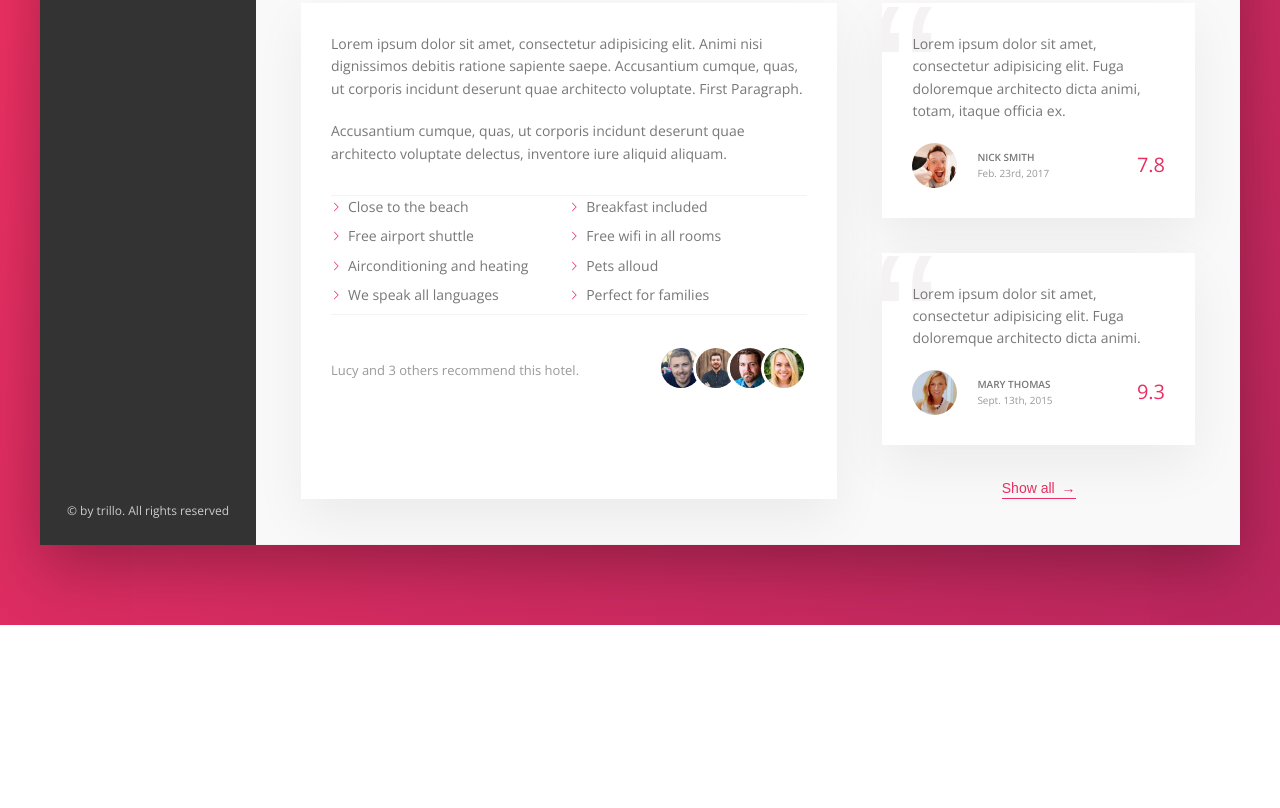
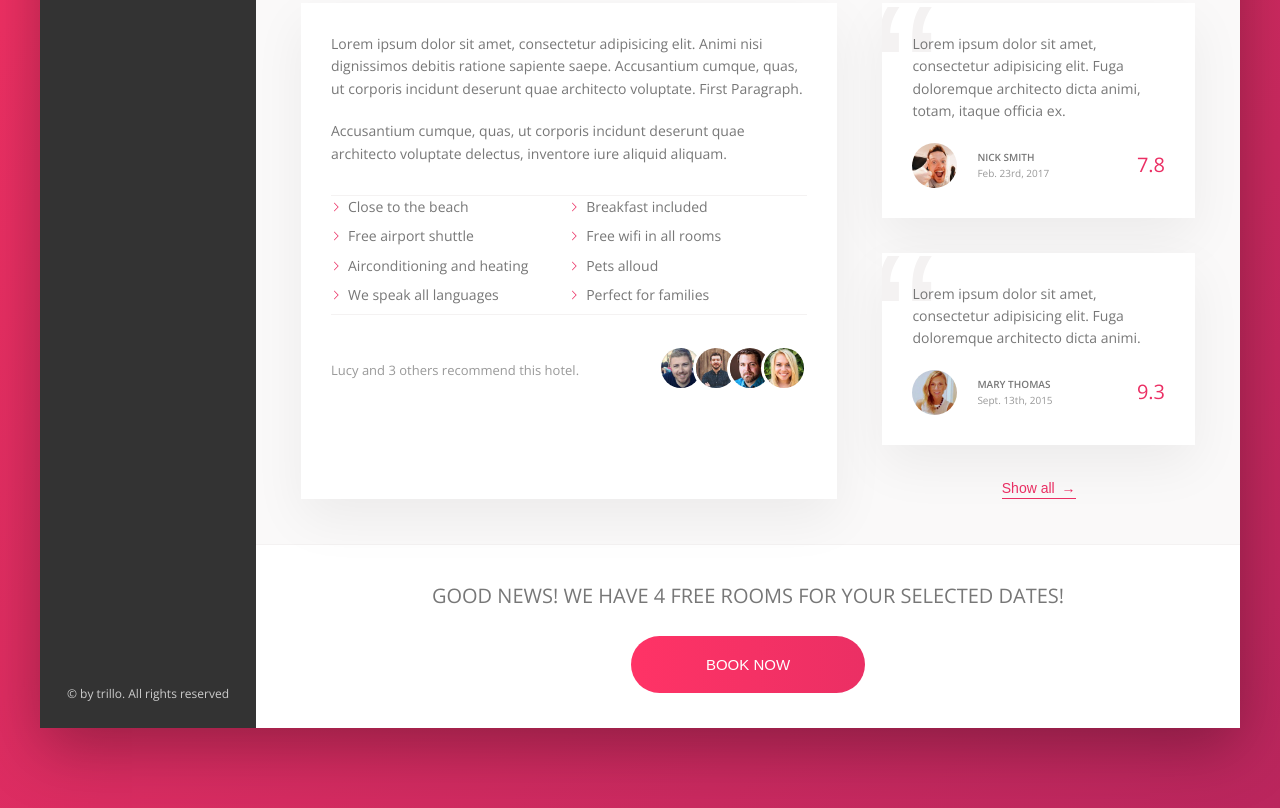
Before and after one commit to Gearoid76/trillo, a website: page index.html in a window 1280 px wide. Shown: the part 644-1452 px from the top of the page. Before the commit the page ends 1269 px from the top, so only its background shows below. Drawn offline with nearby package versions, Linux system fonts and the light colour scheme.

Commit message:
added the call to action button

```diff
--- a/index.html
+++ b/index.html
@@ -186,6 +186,15 @@
                             <button class="btn-inline">Show all <span>&rarr;</span></button>
                         </div>
                     </div>
+                    <div class="cta">
+                        <h2 class="cta__book-now">
+                            Good news! we have 4 free rooms for your selected dates!
+                        </h2>
+                        <button class="btn">
+                            <span class="btn__visible"> Book Now</span>
+                            <span class="btn__invisible">Only 4 rooms left</span>
+                        </button>
+                    </div>
                 </main>
             </div>
         </div>
--- a/sass/_components.scss
+++ b/sass/_components.scss
@@ -455,3 +455,63 @@ p:not(:last-of-type) {
         z-index: 5;
     }
 }
+////////////////////
+//////CTA //////////
+.cta {
+    padding: 3.5rem 0;
+    text-align: center;
+
+    &__book-now {
+        font-size: 2rem;
+        font-weight: 300;
+        text-transform: uppercase;
+        margin-bottom: 2.4rem;
+    }
+}
+////////////////////////////
+//////CTA -Button //////////
+.btn {
+    font-size: 1.5rem;
+    font-weight: 300;
+    text-transform: uppercase;
+    border-radius: 100px;
+    border: none;
+    background-image: linear-gradient(to right,var(--color-primary-light),var(--color-primary));
+    color: #fff;
+    position: relative;
+    overflow: hidden;
+
+    & > * {
+        display: inline-block;
+        height: 100%;
+        width: 100%;
+        transition: all .3s;
+    }
+
+    &__visible {
+        padding: 2rem 7.5rem;
+    }
+
+    &__invisible {
+
+        position: absolute;
+        padding: 2rem 0;
+        left: 0;
+        top: -100%;
+    }
+    &:hover {
+        background-image: linear-gradient(to left,var(--color-primary-light),var(--color-primary));
+    }
+
+    &:hover &__visible {
+       transform: translateY(100%);
+
+    }
+    &:hover &__invisible {
+       top: 0;
+    }
+    &:focus {
+        outline: none;
+        animation: pulsate 1s infinite;
+    }
+}
```
Also changed, not shown: css/style.css.
